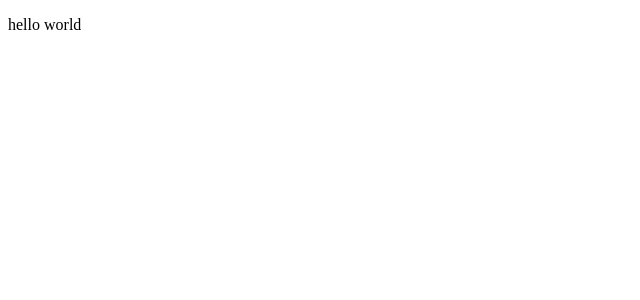
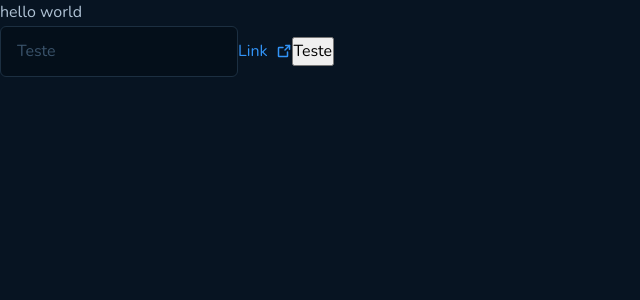
Before and after one commit to ig-swll/github-blog, a React (Vite) app: page / in a window 1280 px wide. Shown: the top 300 px of the page, without its empty margins (0-640 px from the left). Built offline with nearby package versions, Linux system fonts and the light colour scheme.

Commit message:
Componentes iniciais

```diff
--- a/index.html
+++ b/index.html
@@ -1,10 +1,14 @@
 <!DOCTYPE html>
-<html lang="en">
+<html lang="pt-BR">
   <head>
     <meta charset="UTF-8" />
+    <link rel="preconnect" href="https://fonts.bunny.net">
+
     <link rel="icon" type="image/svg+xml" href="/vite.svg" />
     <meta name="viewport" content="width=device-width, initial-scale=1.0" />
-    <title>Vite + React + TS</title>
+    <link href="https://fonts.bunny.net/css?family=nunito:400,700|roboto:400,700" rel="stylesheet" />
+
+    <title>GitHub Blog</title>
   </head>
   <body>
     <div id="root"></div>
--- a/package.json
+++ b/package.json
@@ -10,6 +10,7 @@
   },
   "dependencies": {
     "axios": "^1.3.4",
+    "phosphor-react": "^1.4.1",
     "react": "^18.2.0",
     "react-dom": "^18.2.0",
     "react-hook-form": "^7.43.6",
--- a/src/App.tsx
+++ b/src/App.tsx
@@ -1,7 +1,21 @@
+import { ThemeProvider } from 'styled-components'
+import { Input } from './components/Input'
+import { Link } from './components/Link'
+import { GlobalStyles } from './styles/global'
+import { defaultTheme } from './styles/themes/default'
+
 export function App() {
   return (
     <div>
-      <p>hello world</p>
+      <ThemeProvider theme={defaultTheme}>
+        <p>hello world</p>
+        <Input placeholder="Teste" />
+        <Link withIcon href="#oi">
+          Link
+        </Link>
+        <button>Teste</button>
+        <GlobalStyles />
+      </ThemeProvider>
     </div>
   )
 }
--- /dev/null
+++ b/src/components/Input/index.tsx
@@ -0,0 +1,6 @@
+import { InputHTMLAttributes } from 'react'
+import { StyledInput } from './styles'
+
+export function Input(props: InputHTMLAttributes<HTMLInputElement>) {
+  return <StyledInput type={props.type ?? 'text'} {...props} />
+}
--- /dev/null
+++ b/src/components/Input/styles.ts
@@ -0,0 +1,19 @@
+import styled from 'styled-components'
+
+export const StyledInput = styled.input`
+  border: 1px solid ${({ theme }) => theme.colors.base.border};
+  border-radius: 6px;
+
+  background-color: ${({ theme }) => theme.colors.base.input};
+  padding: 0.75rem 1rem;
+
+  color: ${({ theme }) => theme.colors.base.text};
+
+  &::placeholder {
+    color: ${({ theme }) => theme.colors.base.label};
+  }
+
+  &:focus {
+    border-color: ${({ theme }) => theme.colors.blue};
+  }
+`
--- /dev/null
+++ b/src/components/Link/index.tsx
@@ -0,0 +1,24 @@
+import { AnchorHTMLAttributes } from 'react'
+import { ArrowSquareOut } from 'phosphor-react'
+import { StyledAnchor } from './styles'
+
+interface LinkProps extends AnchorHTMLAttributes<HTMLAnchorElement> {
+  withIcon: boolean
+  withDecoration: boolean
+}
+
+export function Link({
+  withIcon = false,
+  withDecoration = false,
+  ...props
+}: LinkProps) {
+  return (
+    <StyledAnchor
+      withDecoration={withDecoration}
+      withIcon={withIcon}
+      {...props}
+    >
+      {props.children} {withIcon && <ArrowSquareOut weight="bold" />}
+    </StyledAnchor>
+  )
+}
--- /dev/null
+++ b/src/components/Link/styles.ts
@@ -0,0 +1,19 @@
+import styled from 'styled-components'
+
+interface StyledAnchorProps {
+  withIcon: boolean
+  withDecoration: boolean
+}
+
+export const StyledAnchor = styled.a<StyledAnchorProps>`
+  color: ${({ theme }) => theme.colors.blue};
+  display: inline-flex;
+  align-items: center;
+  gap: 0.5rem;
+
+  text-decoration: ${(props) => (props.withDecoration ? 'initial' : 'none')};
+
+  &:hover {
+    border-color: ${({ theme }) => theme.colors.blue};
+  }
+`
--- /dev/null
+++ b/src/styles/global.ts
@@ -0,0 +1,40 @@
+import { createGlobalStyle } from 'styled-components'
+
+export const GlobalStyles = createGlobalStyle`
+  * {
+    margin: 0;
+    padding: 0;
+    box-sizing: border-box;
+  }
+
+  body {
+    background-color: ${({ theme }) => theme.colors.base.background};
+    color: ${({ theme }) => theme.colors.base.text};
+
+    -webkit-font-smoothing: antialiased;
+    -moz-osx-font-smoothing: grayscale;
+    font-smooth: antialiased;
+  }
+
+  body, input, button {
+    font-family: Nunito, sans-serif;
+    font-size: ${({ theme }) => theme.fontSize.base};
+    line-height: 160%;
+  }
+
+  input {
+    box-shadow: none;
+    border: none;
+    border-radius: 6px;
+  }
+
+  :focus {
+    outline-color: transparent;
+    outline-width: 1px;
+    outline-style: solid;
+  }
+
+  :focus:not(input) {
+    box-shadow: 0 0 0 1px ${({ theme }) => theme.colors.blue};
+  }
+`
--- /dev/null
+++ b/src/styles/themes/default.ts
@@ -0,0 +1,28 @@
+export const defaultTheme = {
+  colors: {
+    base: {
+      title: '#e7edf4',
+      subtitle: '#c4d4e3',
+      text: '#afc2d4',
+      span: '#7b96b2',
+      label: '#3a536b',
+      border: '#1c2f41',
+      post: '#112131',
+      profile: '#0b1b2b',
+      background: '#071422',
+      input: '#040f1a',
+    },
+    blue: '#3294f8',
+    white: '#ffffff',
+    black: '#000000',
+  },
+
+  fontSize: {
+    xs: '0.75rem',
+    sm: '0.875rem',
+    base: '1rem',
+    md: '1.125rem',
+    lg: '1.25rem',
+    xl: '1.5rem',
+  },
+}
```
Also changed, not shown: src/@types/styled.d.ts (added, +8 -0 lines), 1 other file (tests, documents, lock files or other folders).
